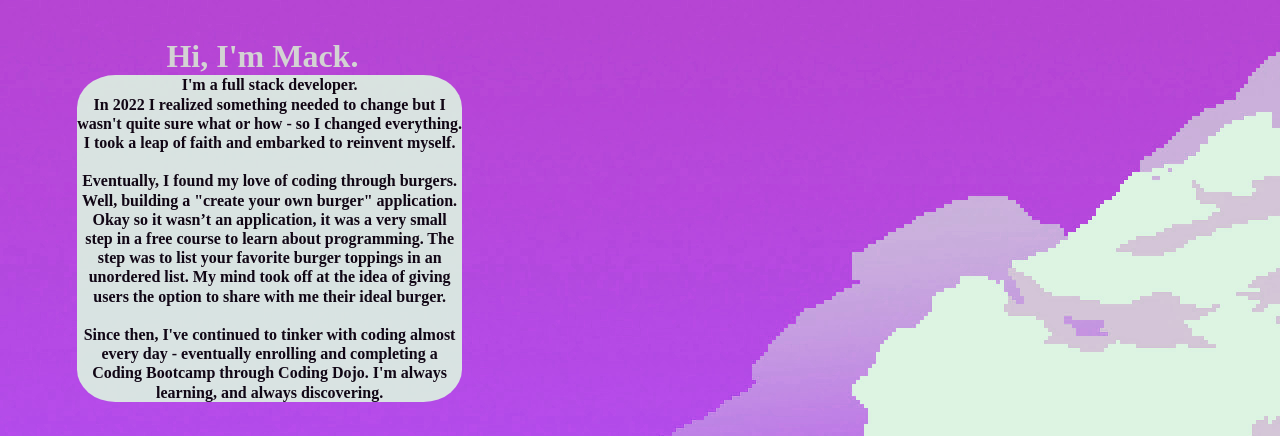
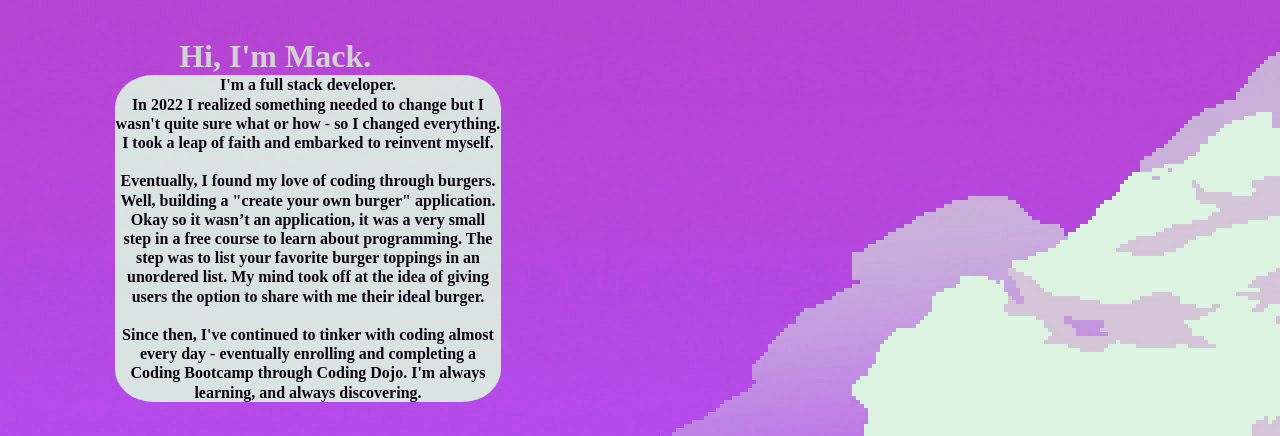
Before and after one commit to m-smith15/m-smith15.github.io, a plain HTML site: page index.html in a window 1280 px wide. Shown: the top 436 px of the page. Drawn offline with Linux system fonts and the light colour scheme.

Commit message:
are positioning tweaks ever really done?

```diff
--- a/styling.css
+++ b/styling.css
@@ -35,12 +35,12 @@ ul{
 }
 .siteWrapper h1{
     padding-top:3%;
-    padding-left:13%;
+    padding-left:14%;
 }
 .aboutMeWrapper{
     display:inline-block;
     width: 25%;
-    padding-left:6%;
+    padding-left:9%;
     /* overflow:scroll; look into how to change default scroll bars */
 }
 .aboutMeWrapper p {
```
